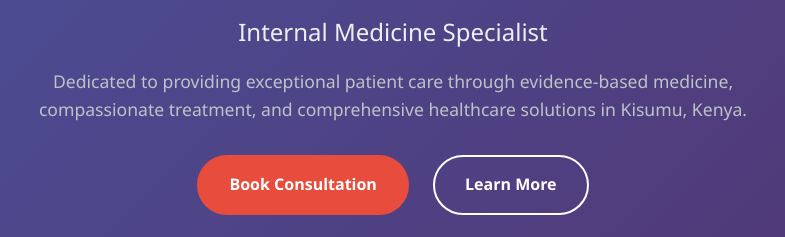
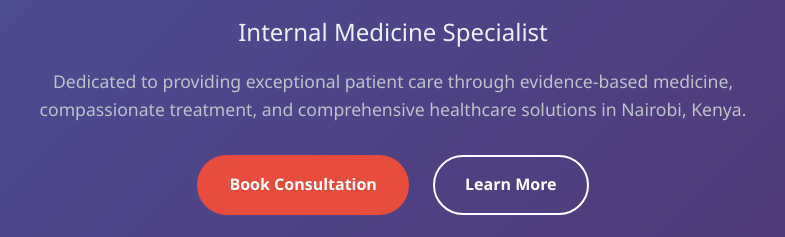
Before and after one commit to NIckeyOmbasa/brian, a plain HTML site: page index.html in a window 1280 px wide. Shown: the part 495-732 px from the top of the page, 247-1032 px from the left. Drawn offline with Linux system fonts and the light colour scheme.

Commit message:
Update index.html

```diff
--- a/index.html
+++ b/index.html
@@ -825,7 +825,7 @@ s ease-out;
             <div class="hero-avatar">BN</div>
             <h1>Dr. Brian Nyagaka</h1>
             <p class="subtitle">Internal Medicine Specialist</p>
-            <p class="description">Dedicated to providing exceptional patient care through evidence-based medicine, compassionate treatment, and comprehensive healthcare solutions in Kisumu, Kenya.</p>
+            <p class="description">Dedicated to providing exceptional patient care through evidence-based medicine, compassionate treatment, and comprehensive healthcare solutions in Nairobi, Kenya.</p>
             <div class="cta-buttons">
                 <a href="https://drgalen.org/book-appointment/mr-brian-nyagaka-kisumu-4132" class="btn btn-primary" target="_blank">Book Consultation</a>
                 <a href="#about" class="btn btn-secondary">Learn More</a>
@@ -1291,4 +1291,5 @@ s ease-out;
         });
     </script>
 </body>
+
 </html>
```
